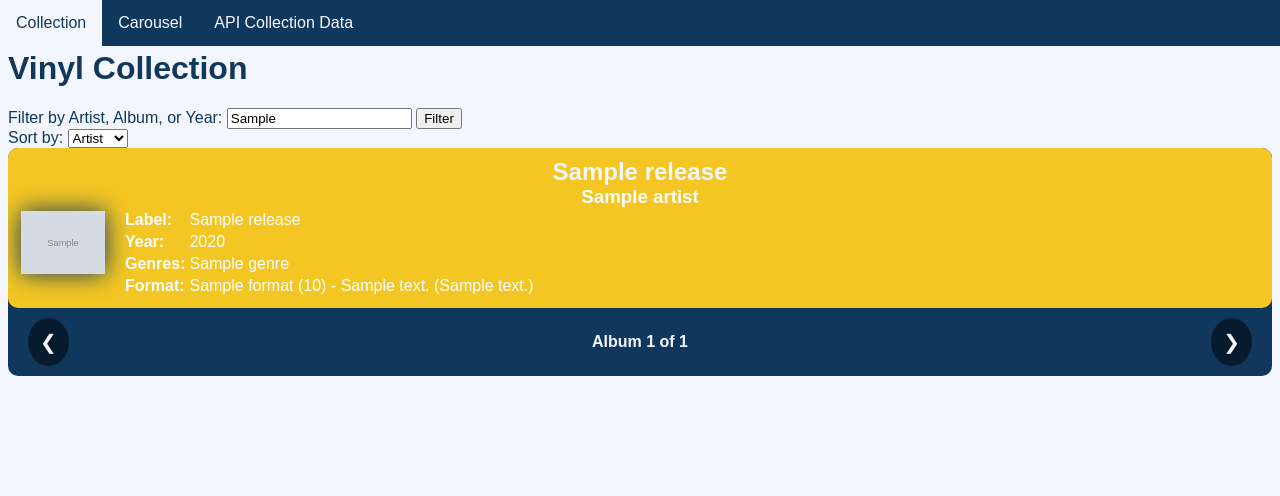
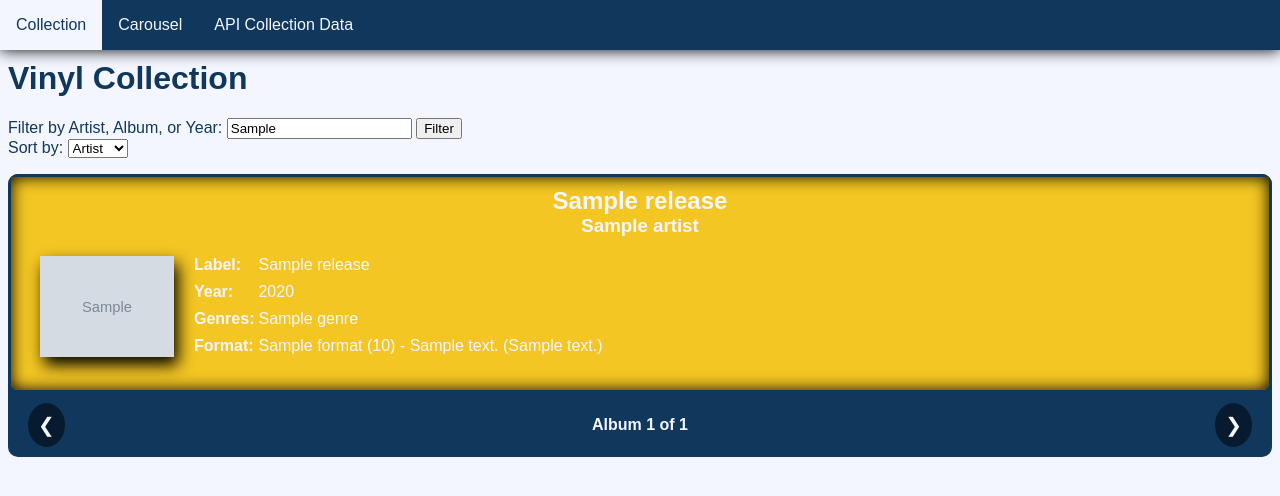
Before and after one commit to padotragen/Record_App, a Flask app: template app/templates/carousel.html in a window 1280 px wide. Shown: the top 496 px of the page. Run offline with Flask 3, Linux system fonts and the light colour scheme; the template is opened without the code that fills it: most values are stand-ins (such as "Sample title", 1, 10 or a date in 2020); grey boxes marked "Sample" are stand-in pictures.

Commit message:
Stylizing Changes

```diff
--- a/app/static/styles.css
+++ b/app/static/styles.css
@@ -1,14 +1,24 @@
+:root {
+    --main-bg-color: #F4F6FF;
+    --main-text-color: #10375C;
+    --secondary-bg-color: #10375C;
+    --secondary-text-color: #F4F6FF;
+    --main-accent-color: #F3C623;
+    --secondary-accent-color: #EB8317;
+}
+
 /* General Styling */
 body {
     font-family: Arial, sans-serif;
-    color: #10375C;
-    background-color: #F4F6FF;
+    color: var(--main-text-color);
+    background-color: var(--main-bg-color);
 }
 
 /* Navbar */
 .navbar {
     overflow: hidden;
-    background-color: #10375C;
+    background-color: var(--secondary-bg-color);
+    box-shadow: 0 0 1rem 0 #000;
     position: fixed;
     top: 0;
     left: 0;
@@ -19,20 +29,20 @@ body {
 .navbar a {
     float: left;
     display: block;
-    color: #F4F6FF;
+    color: var(--secondary-text-color);
     text-align: center;
-    padding: 14px 16px;
+    padding: 1rem 1rem;
     text-decoration: none;
 }
 
 .navbar a:hover {
-    background: #F4F6FF;
-    color: #10375C;
+    background: var(--main-bg-color);
+    color: var(--main-text-color);
 }
 
 /* Main Content */
 .main {
-    margin-top: 50px;
+    margin-top: 3.75rem;
 }
 
 * {
@@ -156,10 +152,17 @@ td {
     padding: 0;
     box-sizing: border-box;
     text-align: center;
-    color: #fff;
-    background-color: #F3C623;
-    border-bottom-left-radius: 10px;
-    border-bottom-right-radius: 10px;
+    color: var(--secondary-text-color);
+    background-color: var(--main-accent-color);
+    border-style: solid;
+    border-color: var(--main-text-color) !important;
+    border-bottom-left-radius: 0.625rem;
+    border-bottom-right-radius: 0.625rem;
+    box-shadow: inset 0 0 1rem 0 #000;
+}
+
+.carousel-item:nth-child(2n-2) {
+    background-color: var(--secondary-accent-color) !important;
 }
 
 .carousel,
@@ -169,22 +172,22 @@ td {
 }
 
 .carousel-content {
-    padding: 10px;
+    padding: 0.625rem;
 }
 
-.carousel-item:nth-child(2n-2) {
-    background-color: #EB8317 !important;
+.carousel-content table {
+    margin: 1rem;
 }
 
 .carousel-item img {
-    max-width: 100px;
-    max-height: 100px;
-    filter: drop-shadow(0 0 0.75rem #10375C);
+    max-width: 9.375rem;
+    max-height: 9.375rem;
+    filter: drop-shadow(0.25rem 0.5rem 0.5rem #000);
     padding-right: 1rem;
 }
 
 .carousel-item a {
-    color: #F4F6FF;
+    color: var(--secondary-text-color);
     text-decoration: none;
 }
 
@@ -203,40 +206,36 @@ td {
     vertical-align: top;
 }
 
-.carousel-item th {
-    background-color: #f4f4f4;
-}
-
 .carousel-controls {
     position: relative;
     display: flex;
     justify-content: space-between;
     align-items: center;
     width: 100%;
-    padding: 0 20px;
+    padding: 0 1.25rem;
     box-sizing: border-box;
-    margin-top: 10px;
-    margin-bottom: 10px;
+    margin-top: 0.625rem;
+    margin-bottom: 0.625rem;
 }
 
 .carousel-controls button {
     background-color: rgba(0, 0, 0, 0.5);
     border: none;
-    color: #F4F6FF;
-    padding: 12px;
-    font-size: 20px;
+    color: var(--secondary-text-color);
+    padding: .625rem;
+    font-size: 1.25rem;
     cursor: pointer;
     transition: background-color 0.3s ease;
     border-radius: 50%;
 }
 
 .carousel-controls button:hover {
-    background-color: #EB8317BF;
+    background-color: var(--secondary-accent-color);
 }
 
 .carousel-indicators {
-    color: #F4F6FF;
-    font-size: 16px;
+    color: var(--secondary-text-color);
+    font-size: 1rem;
     font-weight: bold;
     text-align: center;
     flex-grow: 1;
--- a/app/templates/carousel.html
+++ b/app/templates/carousel.html
@@ -24,7 +24,7 @@
             endif %}>Album</option>
     </select>
 </div>
-
+<p></p>
 <!-- Carousel Section -->
 <div class="carousel">
     <div class="carousel-track">
```
Also changed, not shown: other parts of app/static/styles.css (+33 -47 lines), app/templates/collection.html (+0 -54 lines).
